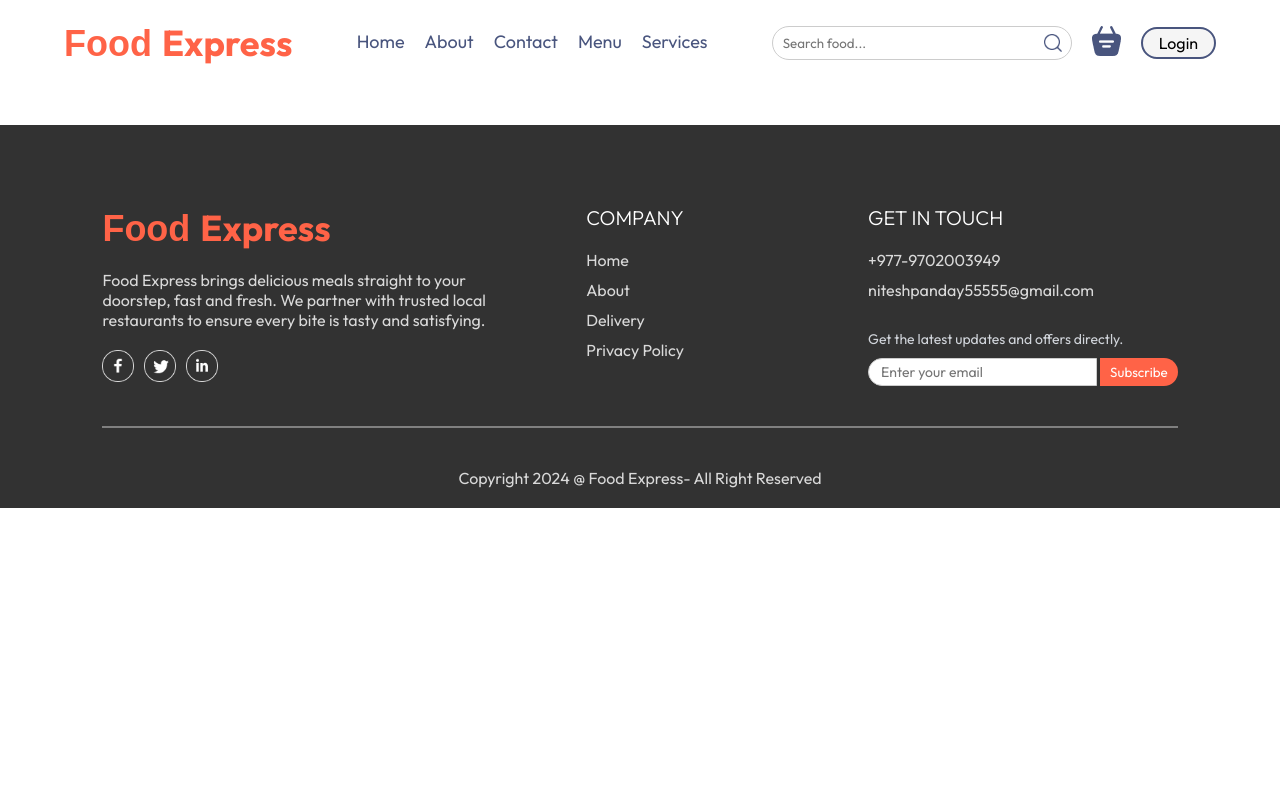
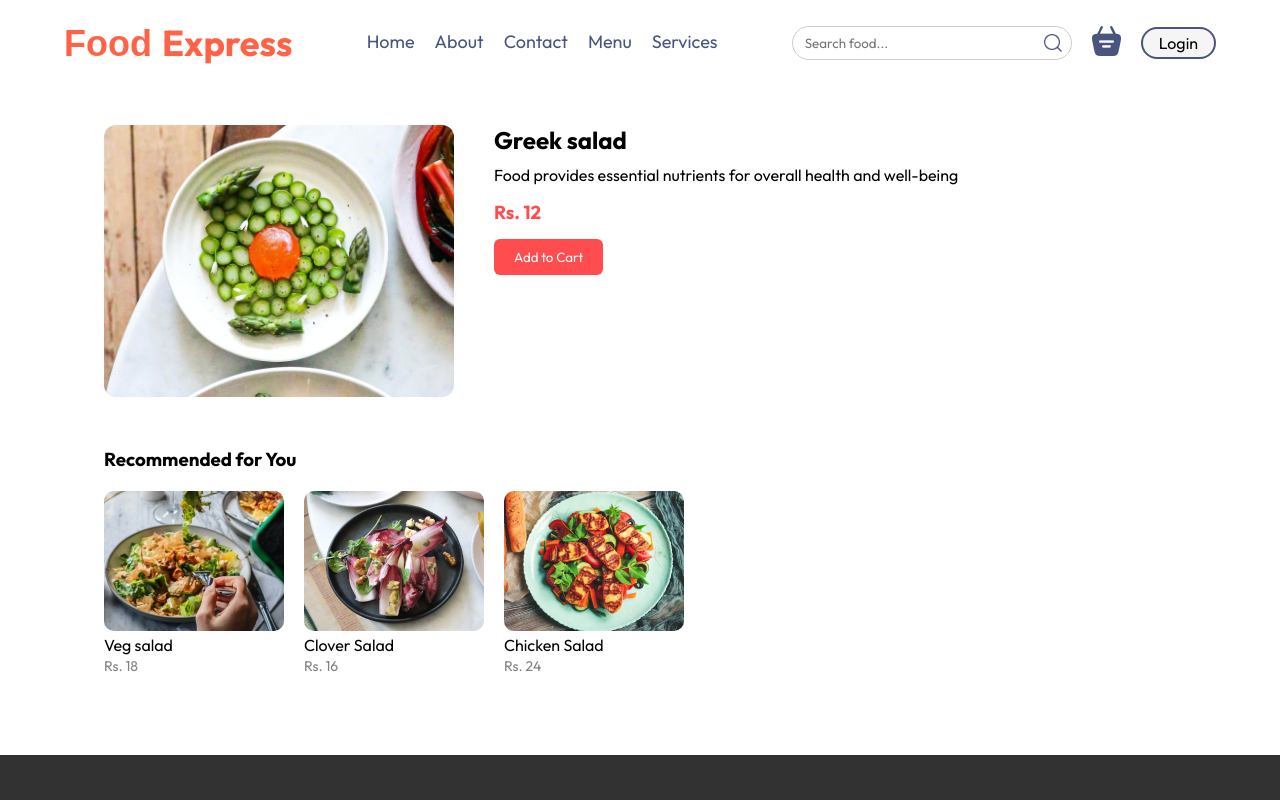
Before and after one commit to Niteshpanday05/food-order, a React (Vite) app: page /food/1 in a window 1280 px wide. Shown: the top 800 px of the page. Built offline with nearby package versions, Linux system fonts and the light colour scheme.

Commit message:
product details page

```diff
--- a/src/App.jsx
+++ b/src/App.jsx
@@ -11,6 +11,7 @@ import Contact from "./pages/Contact/Contact";
 import Services from "./pages/Services/Services";
 import ProtectedRoute from "./components/ProtectedRoute";
 import SinglePage from "./components/SinglePage/SinglePage";
+import FoodDetails from "./components/FoodDstails/FoodDetails";
 
 const App = () => {
   const [showLogin, setShowLogin] = useState(false);
@@ -56,6 +57,7 @@ const App = () => {
           <Route path="/about" element={<About />} />
           <Route path="/contact" element={<Contact />} />
            <Route path="/item/:id" element={<SinglePage />} />
+           <Route path="/food/:id" element={<FoodDetails />} />
           <Route path="/services" element={<Services />} />
         </Routes>
       </div>
--- /dev/null
+++ b/src/components/FoodDstails/FoodDetails.css
@@ -0,0 +1,56 @@
+.food-details {
+  padding: 40px;
+}
+
+.food-main {
+  display: flex;
+  gap: 40px;
+  margin-bottom: 50px;
+}
+
+.food-main img {
+  width: 350px;
+  border-radius: 12px;
+}
+
+.food-info h2 {
+  margin-bottom: 10px;
+}
+
+.food-info h3 {
+  color: #ff4d4f;
+  margin: 15px 0;
+}
+
+.food-info button {
+  padding: 10px 20px;
+  border: none;
+  background: #ff4d4f;
+  color: white;
+  border-radius: 6px;
+  cursor: pointer;
+}
+
+.recommendation h3 {
+  margin-bottom: 20px;
+}
+
+.recommend-grid {
+  display: flex;
+  gap: 20px;
+}
+
+.recommend-card {
+  width: 180px;
+  cursor: pointer;
+}
+
+.recommend-card img {
+  width: 100%;
+  border-radius: 10px;
+}
+
+.recommend-card span {
+  color: gray;
+  font-size: 14px;
+}
--- /dev/null
+++ b/src/components/FoodDstails/FoodDetails.jsx
@@ -0,0 +1,63 @@
+import React, { useContext } from "react";
+import { useParams } from "react-router-dom";
+import { StoreContext } from "../../context/StoreContext";
+import "./FoodDetails.css";
+
+const FoodDetails = () => {
+  const { id } = useParams();
+  const { food_list = [], addToCart } = useContext(StoreContext);
+
+  // Find selected product
+  const product = food_list.find((item) => item._id === id);
+
+  if (!product) return <h2>Product not found</h2>;
+
+  // 🔥 Recommendation logic (same category but not same product)
+  const recommendations = food_list.filter(
+    (item) =>
+      item.category === product.category && item._id !== product._id
+  );
+
+  return (
+    <div className="food-details">
+
+      {/* Product Section */}
+      <div className="food-main">
+        <img src={product.image} alt={product.name} />
+
+        <div className="food-info">
+          <h2>{product.name}</h2>
+          <p>{product.description}</p>
+          <h3>Rs. {product.price}</h3>
+
+          <button onClick={() => addToCart(product._id)}>
+            Add to Cart
+          </button>
+        </div>
+      </div>
+
+      {/* Recommendation Section */}
+      {recommendations.length > 0 && (
+        <div className="recommendation">
+          <h3>Recommended for You</h3>
+
+          <div className="recommend-grid">
+            {recommendations.slice(0, 20).map((item) => (
+              <div
+                key={item._id}
+                className="recommend-card"
+                onClick={() => window.location.href = `/food/${item._id}`}
+              >
+                <img src={item.image} alt={item.name} />
+                <p>{item.name}</p>
+                <span>Rs. {item.price}</span>
+              </div>
+            ))}
+          </div>
+        </div>
+      )}
+    </div>
+  );
+};
+
+export default FoodDetails;
--- a/src/components/SearchIcon/SearchIcon.css
+++ b/src/components/SearchIcon/SearchIcon.css
@@ -1,6 +1,6 @@
 .search-container {
   position: relative;
-  width: 300px;
+  width: 280px;
 }
 
 .search-input-wrapper {
@@ -9,39 +9,114 @@
 
 .search-input-wrapper input {
   width: 100%;
-  padding: 8px 35px 8px 10px;
+  padding: 8px 35px 8px 12px;
   border-radius: 20px;
   border: 1px solid #ccc;
   outline: none;
 }
 
-.search-input-wrapper .search-icon {
+.search-icon {
   position: absolute;
   right: 10px;
   top: 50%;
   transform: translateY(-50%);
   width: 18px;
-  height: 18px;
-  cursor: pointer;
 }
 
 .search-dropdown {
   position: absolute;
-  top: 42px;
   width: 100%;
   background: white;
-  border: 1px solid #ddd;
-  border-radius: 6px;
-  max-height: 200px;
+  border-radius: 10px;
+  margin-top: 5px;
+  box-shadow: 0 4px 12px rgba(0, 0, 0, 0.15);
+  max-height: 300px;
   overflow-y: auto;
   z-index: 1000;
 }
 
 .search-item {
-  padding: 8px 10px;
+  display: flex;
+  gap: 10px;
+  padding: 8px;
   cursor: pointer;
+  transition: background 0.2s;
 }
 
-.search-item:hover {
-  background-color: #f5f5f5;
+.search-item img {
+  width: 45px;
+  height: 45px;
+  object-fit: cover;
+  border-radius: 6px;
 }
+
+.search-item:hover,
+.search-item.active {
+  background: #f5f5f5;
+}
+
+.search-info p {
+  margin: 0;
+  font-size: 14px;
+}
+
+.search-info span {
+  font-size: 13px;
+  color: #666;
+}
+
+.no-result {
+  padding: 10px;
+  text-align: center;
+  color: gray;
+}
+
+mark {
+  background-color: #ffe58f;
+  padding: 0 2px;
+}
+
+@media (max-width: 768px) {
+
+  .search-container {
+    width: 50%;   /* full width on mobile */
+  }
+
+  .search-icon {
+
+  right: 2px;
+
+
+}
+
+  .search-input-wrapper input {
+    font-size: 16px; /* better tap typing */
+    padding: 6px 20px 6px 10px;
+    display: none;
+  }
+
+  .search-icon {
+    width: 10px;
+  }
+
+  .search-dropdown {
+    max-height: 250px;
+  }
+
+  .search-item img {
+    width: 20px;
+    height: 20px;
+  }
+}
+
+@media (max-width: 480px) {
+
+  .search-input-wrapper input {
+    border-radius: px;
+  }
+
+  .search-dropdown {
+    border-radius: 8px;
+  }
+
+}
--- a/src/components/SearchIcon/SearchIcon.jsx
+++ b/src/components/SearchIcon/SearchIcon.jsx
@@ -1,20 +1,22 @@
 import React, { useState, useContext, useEffect, useRef } from "react";
 import { StoreContext } from "../../context/StoreContext";
 import { assets } from "../../assets/assets";
+import { useNavigate } from "react-router-dom";
 import "./SearchIcon.css";
 
 const SearchIcon = () => {
-  const context = useContext(StoreContext);
+  const { food_list = [] } = useContext(StoreContext) || {};
+  const navigate = useNavigate();
 
-  if (!context) return null; // prevent crash
-
-  const { food_list = [] } = context;
   const [searchTerm, setSearchTerm] = useState("");
   const [results, setResults] = useState([]);
+  const [activeIndex, setActiveIndex] = useState(-1);
   const containerRef = useRef();
 
+  // 🔹 Debounced search
   useEffect(() => {
-    if (!searchTerm) {
+    const timeout = setTimeout(() => {
+      if (!searchTerm.trim()) {
         setResults([]);
         return;
       }
@@ -23,19 +25,55 @@ const SearchIcon = () => {
         item.name?.toLowerCase().includes(searchTerm.toLowerCase())
       );
 
-    setResults(filtered.slice(0, 5));
+      setResults(filtered.slice(0, 6));
+      setActiveIndex(-1);
+    }, 300);
+
+    return () => clearTimeout(timeout);
   }, [searchTerm, food_list]);
 
-  // click outside to close dropdown
+  // 🔹 Click outside close
   useEffect(() => {
     const handleClickOutside = (e) => {
       if (containerRef.current && !containerRef.current.contains(e.target)) {
         setResults([]);
+        setActiveIndex(-1);
       }
     };
     document.addEventListener("mousedown", handleClickOutside);
     return () => document.removeEventListener("mousedown", handleClickOutside);
   }, []);
+
+  // 🔹 Highlight matching text
+  const highlightText = (text) => {
+    const regex = new RegExp(`(${searchTerm})`, "gi");
+    return text.replace(regex, "<mark>$1</mark>");
+  };
+
+  // 🔹 Keyboard navigation
+  const handleKeyDown = (e) => {
+    if (e.key === "ArrowDown") {
+      setActiveIndex((prev) =>
+        prev < results.length - 1 ? prev + 1 : prev
+      );
+    }
+
+    if (e.key === "ArrowUp") {
+      setActiveIndex((prev) => (prev > 0 ? prev - 1 : 0));
+    }
+
+    if (e.key === "Enter" && activeIndex >= 0) {
+      navigate(`/food/${results[activeIndex]._id}`);
+      setSearchTerm("");
+      setResults([]);
+    }
+  };
+
+  const handleSelect = (item) => {
+    navigate(`/food/${item._id}`);
+    setSearchTerm("");
+    setResults([]);
+  };
 
   return (
     <div className="search-container" ref={containerRef}>
@@ -45,17 +83,36 @@ const SearchIcon = () => {
           placeholder="Search food..."
           value={searchTerm}
           onChange={(e) => setSearchTerm(e.target.value)}
+          onKeyDown={handleKeyDown}
         />
         <img src={assets.search_icon} alt="Search" className="search-icon" />
       </div>
 
-      {results.length > 0 && (
+      {searchTerm && (
         <div className="search-dropdown">
-          {results.map((item) => (
-            <div key={item._id} className="search-item">
-              {item.name}
+          {results.length > 0 ? (
+            results.map((item, index) => (
+              <div
+                key={item._id}
+                className={`search-item ${
+                  index === activeIndex ? "active" : ""
+                }`}
+                onClick={() => handleSelect(item)}
+              >
+                <img src={item.image} alt={item.name} />
+                <div className="search-info">
+                  <p
+                    dangerouslySetInnerHTML={{
+                      __html: highlightText(item.name),
+                    }}
+                  />
+                  <span>Rs. {item.price}</span>
                 </div>
-          ))}
+              </div>
+            ))
+          ) : (
+            <div className="no-result">No food found</div>
+          )}
         </div>
       )}
     </div>
```
Lines whose indentation alone changed are shown as unchanged.
